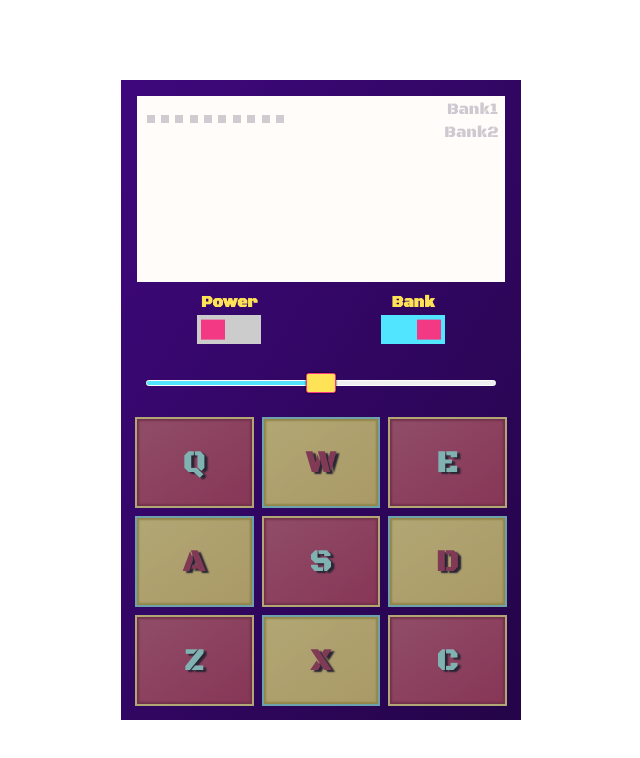
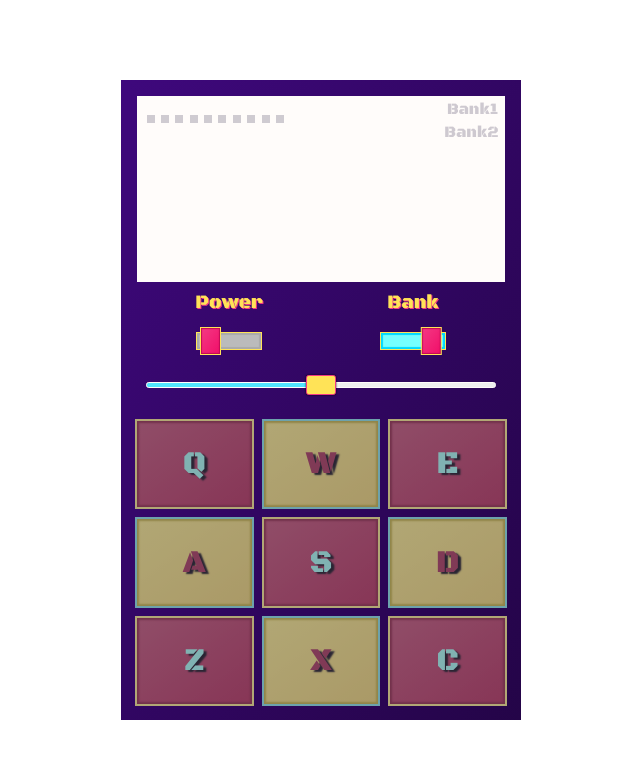
Before and after one commit to Fastion-1024/FCC-Drum-Machine, a React app: page / in a window 1280 px wide. Shown: the whole page, without its empty margins (319-959 px from the left). Built offline with nearby package versions, Linux system fonts and the light colour scheme.

Commit message:
Adjusted ToggleButton Style - Adjusted size of togglebutton. - Adjusted font of togglebutton. - Added outline, hover & focus effects. - Layout adjustments. - Added box shadows to define colours. - Added new lightblue colour in App Stylsheet. - Used new lightblue for odd buttons in AudioButtons stylesheet.

```diff
--- a/src/components/App/App.css
+++ b/src/components/App/App.css
@@ -31,6 +31,10 @@
     --clr-blue-sat: 100%;
     --clr-blue-lit: 66%;
 
+    --clr-lightblue-hue: 180;
+    --clr-lightblue-sat: 100%;
+    --clr-lightblue-lit: 73%;
+
     /* Fonts */
     --fs-xl: 2rem;
     --fs-l: 1.5rem;
--- a/src/components/AudioButton/AudioButton.css
+++ b/src/components/AudioButton/AudioButton.css
@@ -22,7 +22,7 @@
 }
 
 .drum-pad:nth-child(odd) {
-    color: hsl(180, 100%, 73%);
+    color: hsl(var(--clr-lightblue-hue), var(--clr-lightblue-sat), var(--clr-lightblue-lit));
     background: linear-gradient(
         to bottom right,
         hsl(var(--clr-rose-hue), var(--clr-rose-sat), var(--clr-rose-lit)),
--- a/src/components/ToggleButton/ToggleButton.css
+++ b/src/components/ToggleButton/ToggleButton.css
@@ -3,22 +3,24 @@
     flex-direction: column;
     justify-content: center;
     align-items: center;
+
+    /* Toggle Switch Variables */
+    --switch-width: 4rem;
+    --switch-height: 1rem;
+    --slider-width: 1.2rem;
+    --switch-padding: 0.25rem;
 }
 
 .switch-label {
-    font-weight: 600;
-    margin-bottom: 0.2em;
+    font-weight: 400;
+    font-size: var(--fs-m);
+    text-shadow: 1px 1px hsl(var(--clr-rose-hue), var(--clr-rose-sat), var(--clr-rose-lit));
     color: hsl(var(--clr-yellow-hue), var(--clr-yellow-sat), var(--clr-yellow-lit));
+    margin-bottom: 1em;
 }
 
 /* The switch - the box around the slider */
 .switch {
-    /* Toggle Switch Variables */
-    --switch-width: 4rem;
-    --switch-height: 1.8rem;
-    --slider-width: 1.5rem;
-    --switch-padding: 0.25rem;
-
     position: relative;
     display: inline-block;
     width: var(--switch-width);
@@ -40,33 +42,50 @@
     left: 0;
     right: 0;
     bottom: 0;
-    background-color: #ccc;
-    -webkit-transition: 0.4s;
-    transition: 0.4s;
+    background-color: #bbb;
+    box-shadow: inset 0px 0px 1px 2px #aaa;
+    transition: background 0.4s ease;
+    outline: 1px solid hsl(var(--clr-yellow-hue), var(--clr-yellow-sat), var(--clr-yellow-lit));
 }
 
 .slider:before {
     position: absolute;
     content: '';
     width: var(--slider-width);
-    /* height: var(--slider-height); */
-    /* height: var(calc(1.5rem - 0.2rem)); */
-    height: calc(var(--switch-height) - (2 * var(--switch-padding)));
+    /* Uncomment line below. Slider will be constrained by switch height */
+    /* height: calc(var(--switch-height) - (2 * var(--switch-padding))); */
+    /* Uncomment line below. Slider will exceed switch height */
+    height: calc((var(--switch-height) * 1) + (2.5 * var(--switch-padding)));
 
     left: var(--switch-padding);
     top: calc(50%);
-    background-color: hsl(var(--clr-rose-hue), var(--clr-rose-sat), var(--clr-rose-lit));
-    -webkit-transition: 0.4s;
-    transition: 0.4s;
+    background: linear-gradient(
+        to bottom right,
+        hsl(var(--clr-rose-hue), var(--clr-rose-sat), var(--clr-rose-lit)),
+        hsl(var(--clr-rose-hue), var(--clr-rose-sat), 50%)
+    );
+    box-shadow: inset 0px 0px 1px 1px hsl(var(--clr-rose-hue), var(--clr-rose-sat), 40%);
+    outline: 1px solid hsl(var(--clr-yellow-hue), var(--clr-yellow-sat), var(--clr-yellow-lit));
     transform: translate(0, -50%);
+    transition: transform 0.4s ease;
 }
 
 input:checked + .slider {
-    background-color: hsl(var(--clr-blue-hue), var(--clr-blue-sat), var(--clr-blue-lit));
+    background-color: hsl(
+        var(--clr-lightblue-hue),
+        var(--clr-lightblue-sat),
+        var(--clr-lightblue-lit)
+    );
+    box-shadow: inset 0px 0px 1px 2px hsl(var(--clr-blue-hue), var(--clr-blue-sat), 50%);
 }
 
-input:focus + .slider {
-    box-shadow: 0 0 1px hsl(var(--clr-blue-hue), var(--clr-blue-sat), var(--clr-blue-lit));
+.slider:hover::before,
+input:focus + .slider::before {
+    background: linear-gradient(
+        to bottom right,
+        hsl(var(--clr-rose-hue), var(--clr-rose-sat), var(--clr-rose-lit)) 49%,
+        hsl(var(--clr-rose-hue), var(--clr-rose-sat), 45%) 51%
+    );
 }
 
 input:checked + .slider:before {
```
